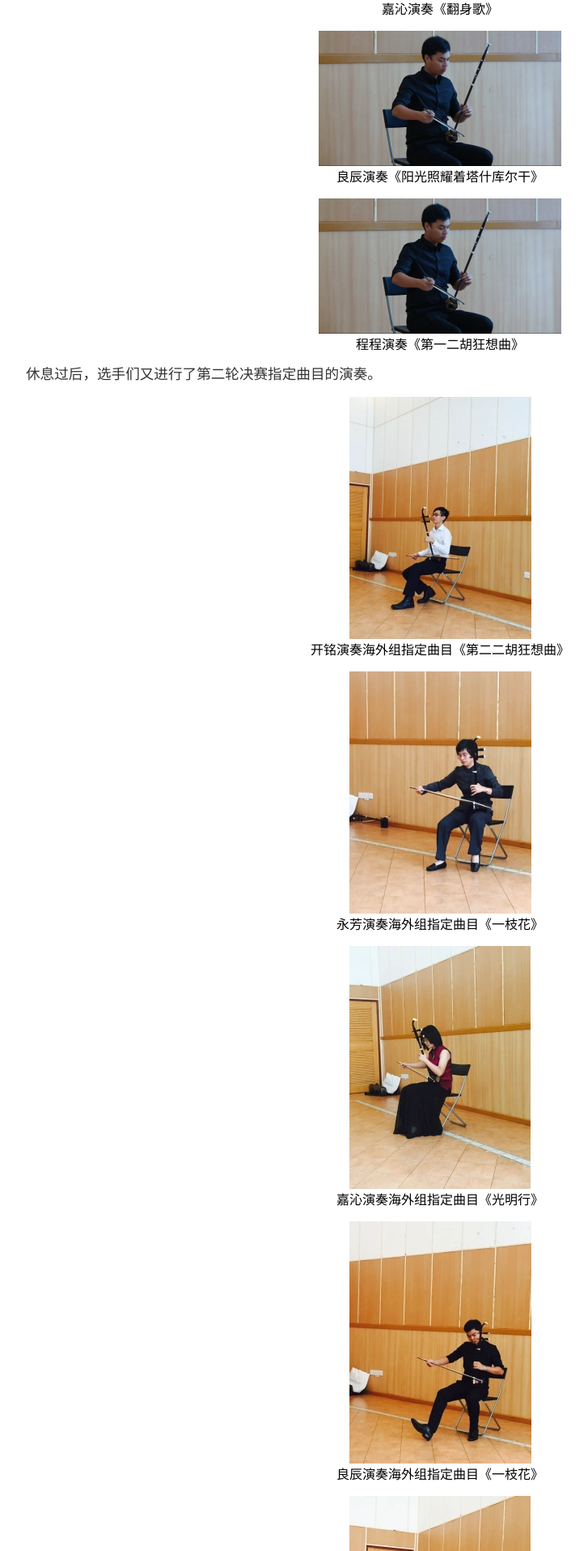
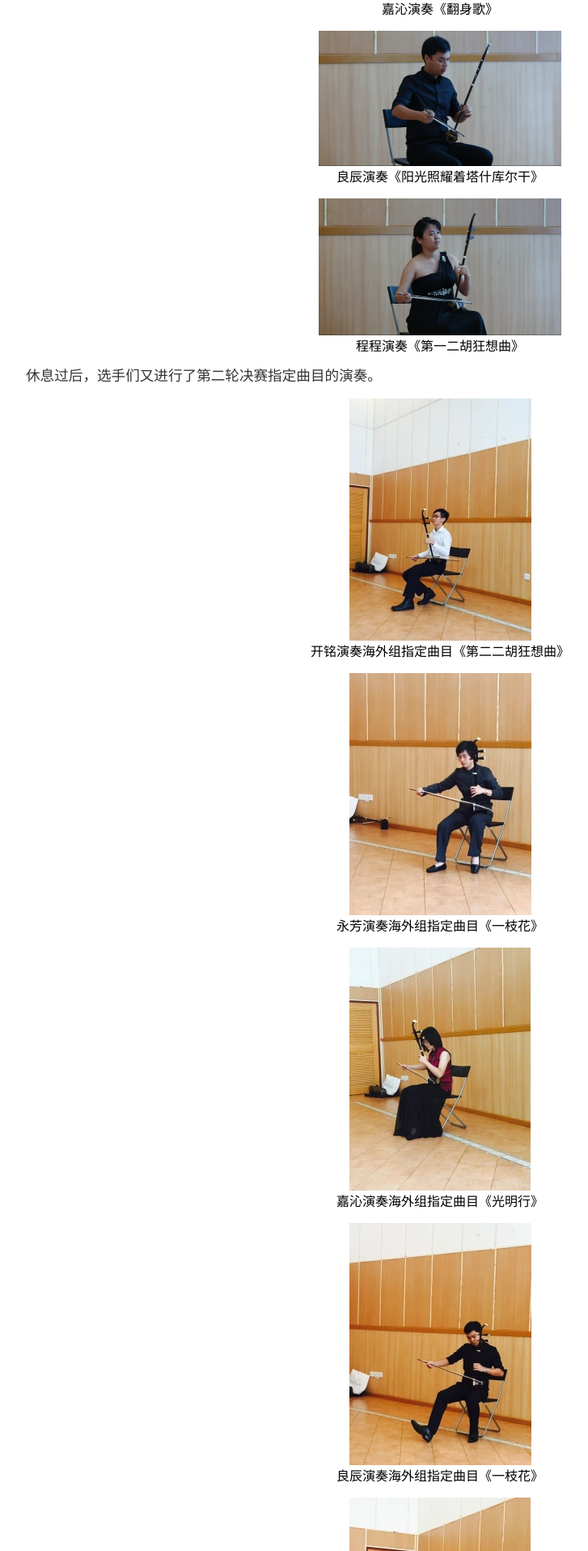
Before and after one commit to sgerhusociety/sgerhusociety.github.io, a Jekyll site: the page built from _posts/2015-06-28-hangzhou-exercise.md, in a window 1280 px wide. Shown: the part 1843-3758 px from the top of the page at 81% size, without its empty margins (96-823 px from the left). Built offline with Jekyll 4.4.1, drawn with Linux system fonts in a browser that asks for light colours; comment, search, counter and statistics services are not loaded.

Commit message:
refactor: center-caption-image

```diff
--- /dev/null
+++ b/_includes/center-caption-image.html
@@ -0,0 +1,4 @@
+<figure>
+    <img src="{{ include.src }}" alt="{{ include.caption }}" class="center-image"/>
+    <figcaption>{{ include.caption }}</figcaption>
+</figure>
--- a/_includes/youtubePlayer.html
+++ b/_includes/youtubePlayer.html
@@ -6,4 +6,4 @@
         frameborder="0"
         allowfullscreen="true">
     </iframe>
-  </div>
+</div>
--- a/_posts/2015-06-28-hangzhou-exercise.md
+++ b/_posts/2015-06-28-hangzhou-exercise.md
@@ -13,57 +13,27 @@
 
 选手们先进行了第一轮复赛曲目的演奏，每人限时六分钟。
 
-<figure>
-  <img src="/files/hz_exercise/kai-ming.webp" alt="my alt text" class="center-image"/>
-  <figcaption>开铭演奏《听松》</figcaption>
-</figure>
+{% include center-caption-image.html src="/files/hz_exercise/kai-ming.webp" caption="开铭演奏《听松》" %}
 
-<figure>
-  <img src="/files/hz_exercise/yongfang.webp" alt="my alt text" class="center-image"/>
-  <figcaption>永芳演奏《病中吟》</figcaption>
-</figure>
+{% include center-caption-image.html src="/files/hz_exercise/yongfang.webp" caption="永芳演奏《病中吟》" %}
 
-<figure>
-  <img src="/files/hz_exercise/jiaqin.webp" alt="my alt text" class="center-image"/>
-  <figcaption>嘉沁演奏《翻身歌》</figcaption>
-</figure>
+{% include center-caption-image.html src="/files/hz_exercise/jiaqin.webp" caption="嘉沁演奏《翻身歌》" %}
 
-<figure>
-  <img src="/files/hz_exercise/liangchen.webp" alt="my alt text" class="center-image"/>
-  <figcaption>良辰演奏《阳光照耀着塔什库尔干》</figcaption>
-</figure>
+{% include center-caption-image.html src="/files/hz_exercise/liangchen.webp" caption="良辰演奏《阳光照耀着塔什库尔干》" %}
 
-<figure>
-  <img src="/files/hz_exercise/liangchen.webp" alt="my alt text" class="center-image"/>
-  <figcaption>程程演奏《第一二胡狂想曲》</figcaption>
-</figure>
+{% include center-caption-image.html src="/files/hz_exercise/cc.webp" caption="程程演奏《第一二胡狂想曲》" %}
 
 休息过后，选手们又进行了第二轮决赛指定曲目的演奏。
 
-<figure>
-  <img src="/files/hz_exercise/kai-ming-2.webp" alt="my alt text" class="center-image"/>
-  <figcaption>开铭演奏海外组指定曲目《第二二胡狂想曲》</figcaption>
-</figure>
+{% include center-caption-image.html src="/files/hz_exercise/kai-ming-2.webp" caption="开铭演奏海外组指定曲目《第二二胡狂想曲》" %}
 
-<figure>
-  <img src="/files/hz_exercise/yongfang-2.webp" alt="my alt text" class="center-image"/>
-  <figcaption>永芳演奏海外组指定曲目《一枝花》</figcaption>
-</figure>
+{% include center-caption-image.html src="/files/hz_exercise/yongfang-2.webp" caption="永芳演奏海外组指定曲目《一枝花》" %}
 
-<figure>
-  <img src="/files/hz_exercise/jiaqin-2.webp" alt="my alt text" class="center-image"/>
-  <figcaption>嘉沁演奏海外组指定曲目《光明行》</figcaption>
-</figure>
+{% include center-caption-image.html src="/files/hz_exercise/jiaqin-2.webp" caption="嘉沁演奏海外组指定曲目《光明行》" %}
 
-<figure>
-  <img src="/files/hz_exercise/liangchen-2.webp" alt="my alt text" class="center-image"/>
-  <figcaption>良辰演奏海外组指定曲目《一枝花》</figcaption>
-</figure>
+{% include center-caption-image.html src="/files/hz_exercise/liangchen-2.webp" caption="良辰演奏海外组指定曲目《一枝花》" %}
 
-<figure>
-  <img src="/files/hz_exercise/cc-2.webp" alt="my alt text" class="center-image"/>
-  <figcaption>程程演奏成年组指定曲目《山村小景》</figcaption>
-</figure>
+{% include center-caption-image.html src="/files/hz_exercise/cc-2.webp" caption="程程演奏成年组指定曲目《山村小景》" %}
 
 选手们演奏完毕之后，王方亮老师对选手们的发挥进行了详细的点评，并指导了选手们如何在台上克服紧张心理以及平时应该如何更有效地练琴，使在场听众——其他二胡学会的成员也能从中获益
 
```
Also changed, not shown: _posts/2015-03-01-chinese-new-year.md (+3 -12 lines), _posts/2015-08-07-hangzhou.md (+7 -16 lines), _posts/2020-05-05-guang-ming-xing.md (line endings or trailing spaces), _posts/2024-01-10-qin-yuan-thanks.md (line endings or trailing spaces).
